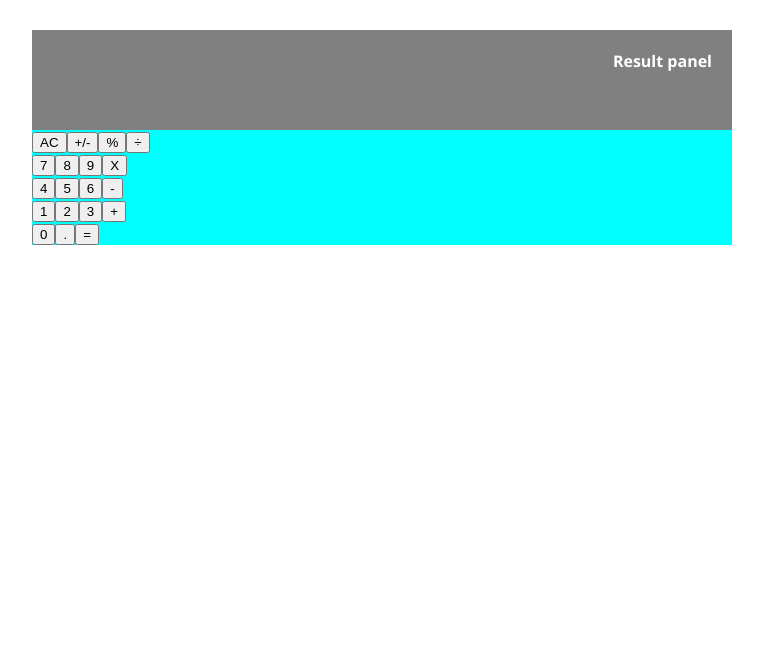
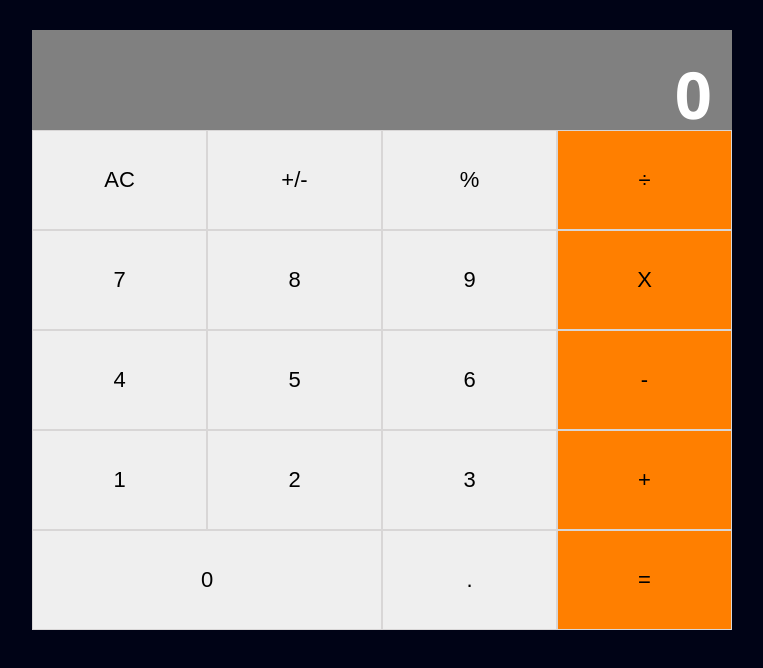
Before and after one commit to teekaytech/React-Calclator, a React (Create React App) app: page / in a window 1280 px wide. Shown: the top 668 px of the page, without its empty margins (258-1021 px from the left). Built offline with nearby package versions, Linux system fonts and the light colour scheme.

Commit message:
Style and refactor button component

```diff
--- a/src/components/App.js
+++ b/src/components/App.js
@@ -6,7 +6,7 @@
   return (
     <>
       <main className="main">
-        <Display result="Result panel" />
+        <Display result="0" />
         <ButtonPanel />
       </main>
     </>
--- a/src/components/Button.js
+++ b/src/components/Button.js
@@ -2,16 +2,35 @@
 import PropTypes from 'prop-types';
 
 const Button = props => {
-  const { name } = props;
+  const {
+    name, btnClass, color, wide,
+  } = props;
   return (
-    <button type="button">
+    <button
+      type="button"
+      className={
+        btnClass
+        + (color ? ' orangeBackground' : '')
+        + (wide ? ' doubleWidth' : '')
+      }
+    >
       {name}
     </button>
   );
 };
 
+Button.defaultProps = {
+  name: '',
+  btnClass: 'button',
+  color: false,
+  wide: false,
+};
+
 Button.propTypes = {
-  name: PropTypes.string.isRequired,
+  name: PropTypes.string,
+  btnClass: PropTypes.string,
+  color: PropTypes.bool,
+  wide: PropTypes.bool,
 };
 
 export default Button;
--- a/src/components/ButtonPanel.js
+++ b/src/components/ButtonPanel.js
@@ -2,42 +2,42 @@
 import Button from './Button';
 
 class ButtonPanel extends React.Component {
-  renderButton(name) {
+  renderButton(name, color = false, wide = false) {
     this.buttonName = name;
-    return <Button name={this.buttonName} />;
+    return (<Button name={this.buttonName} color={color} wide={wide} />);
   }
 
   render() {
     return (
       <div>
-        <div className="group-one">
+        <div className="group group-one">
           {this.renderButton('AC')}
           {this.renderButton('+/-')}
           {this.renderButton('%')}
-          {this.renderButton('÷')}
+          {this.renderButton('÷', true)}
         </div>
-        <div className="group-two">
+        <div className="group group-two">
           {this.renderButton('7')}
           {this.renderButton('8')}
           {this.renderButton('9')}
-          {this.renderButton('X')}
+          {this.renderButton('X', true)}
         </div>
-        <div className="group-three">
+        <div className="group group-three">
           {this.renderButton('4')}
           {this.renderButton('5')}
           {this.renderButton('6')}
-          {this.renderButton('-')}
+          {this.renderButton('-', true)}
         </div>
-        <div className="group-four">
+        <div className="group group-four">
           {this.renderButton('1')}
           {this.renderButton('2')}
           {this.renderButton('3')}
-          {this.renderButton('+')}
+          {this.renderButton('+', true)}
         </div>
-        <div className="group-five">
-          {this.renderButton('0')}
+        <div className="group group-five">
+          {this.renderButton('0', false, true)}
           {this.renderButton('.')}
-          {this.renderButton('=')}
+          {this.renderButton('=', true)}
         </div>
       </div>
     );
--- a/src/index.css
+++ b/src/index.css
@@ -7,23 +7,47 @@
   font-family: "Segoe UI", sans-serif;
   -webkit-font-smoothing: antialiased;
   -moz-osx-font-smoothing: grayscale;
+  background-color: #000316;
+}
+
+.main,
+display,
+group {
+  display: flex;
+}
+
+.display,
+.group {
+  height: 100px;
 }
 
 .main {
   margin: 0 auto;
   margin-top: 30px;
-  display: flex;
   flex-direction: column;
   width: 700px;
-  background-color: aqua;
 }
 
 .display {
-  display: flex;
-  justify-content: flex-end;
+  text-align: right;
   background-color: grey;
-  height: 100px;
   color: white;
   font-weight: bold;
   padding: 20px;
+  font-size: 65px;
 }
+
+.button {
+  width: 25%;
+  height: 100%;
+  font-size: 22px;
+  border: 1px solid rgb(216, 214, 214);
+}
+
+.doubleWidth {
+  width: 50%;
+}
+
+.orangeBackground {
+  background-color: #ff7f00;
+}
```
